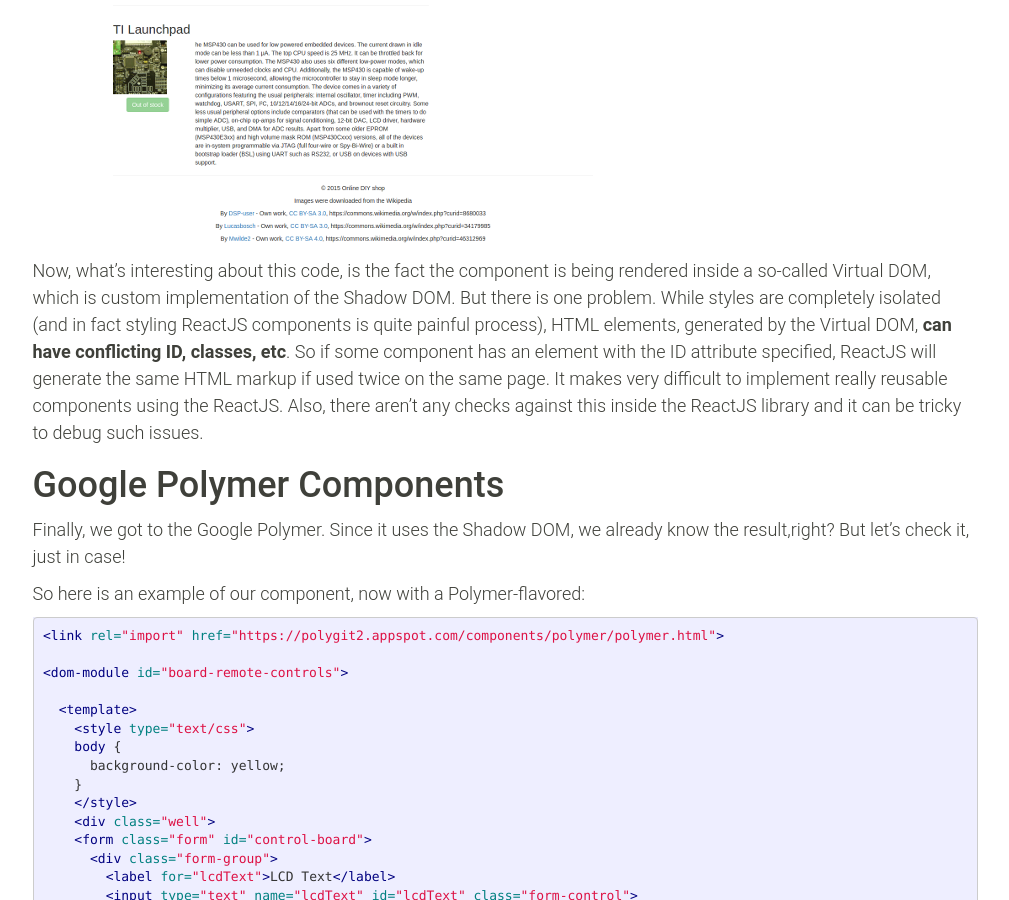
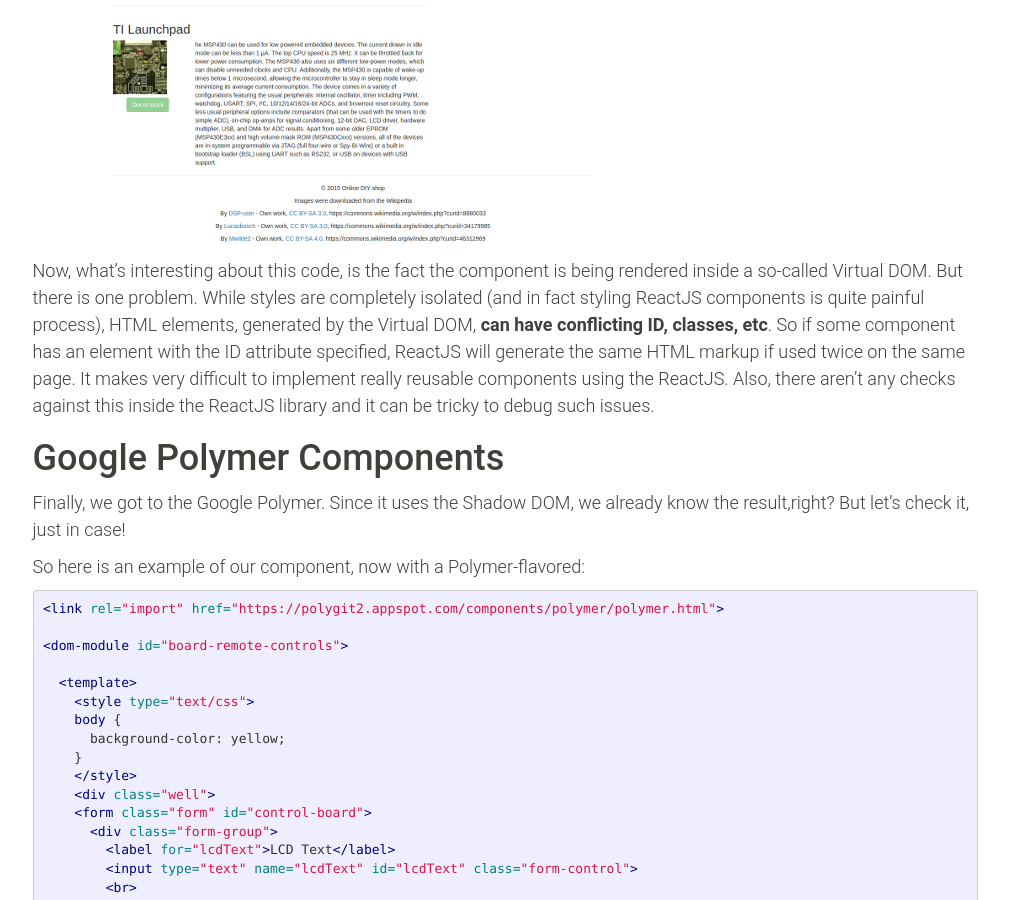
Before and after one commit to volodymyrrudyi/volodymyrrudyi.github.io, a Jekyll site: the page built from _posts/2016-05-28-does-your-js-framework-provide-enough-isolation.markdown, in a window 1280 px wide and 900 px high, scrolled down 10513 px. Shown: the whole window, without its empty margins (135-1144 px from the left). Built offline with Jekyll 4.4.1, drawn with Linux system fonts in a browser that asks for light colours; comment, search, counter and statistics services are not loaded.

Commit message:
Remove odd statement

```diff
--- a/_posts/2016-05-28-does-your-js-framework-provide-enough-isolation.markdown
+++ b/_posts/2016-05-28-does-your-js-framework-provide-enough-isolation.markdown
@@ -370,8 +370,7 @@
 ![](/images/posts/OnlineShopReactNotYellowNoStyles.png)
 
 Now, what's interesting about this code, is the fact the component is being rendered inside a so-called
-Virtual DOM, which is custom implementation of the Shadow DOM. But there is one problem.
-While styles are completely isolated (and in fact styling ReactJS components is quite painful process),
+Virtual DOM. But there is one problem. While styles are completely isolated (and in fact styling ReactJS components is quite painful process),
 HTML elements, generated by the Virtual DOM, **can have conflicting ID, classes, etc**.
 So if some component has an element with the ID attribute specified, ReactJS will generate the same HTML markup if used twice on the same page. It makes very difficult to implement really reusable components using the ReactJS.
 Also, there aren't any checks against this inside the ReactJS library and it can be tricky to debug such issues.
```
